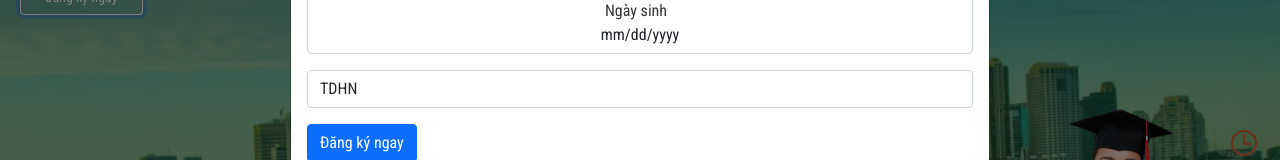
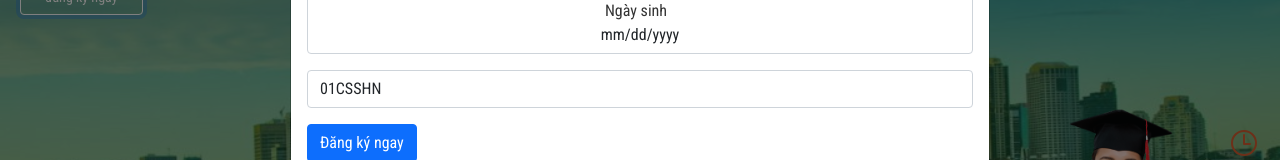
Before and after one commit to SatsiTek/satsi-event-FE, a React (Create React App) app: page / in a window 1280 px wide. Both pictures are taken after a click on the button "đăng ký ngay". Shown: the part 3432-3592 px from the top of the page. Built offline with nearby package versions, Linux system fonts and the light colour scheme.

Commit message:
change qr code

```diff
--- a/src/components/RegisterModal.js/RegisterModal.js
+++ b/src/components/RegisterModal.js/RegisterModal.js
@@ -143,7 +143,7 @@ const RegisterModal = () => {
                   placeholder='Mã người giới thiệu'
                   {...register('code')}
                   type='text'
-                  value='TDHN'
+                  value='01CSSHN'
                   className='form-control '
                   // disabled
                 />
```
Also changed, not shown: src/asset/satsi-qr.jpg.
